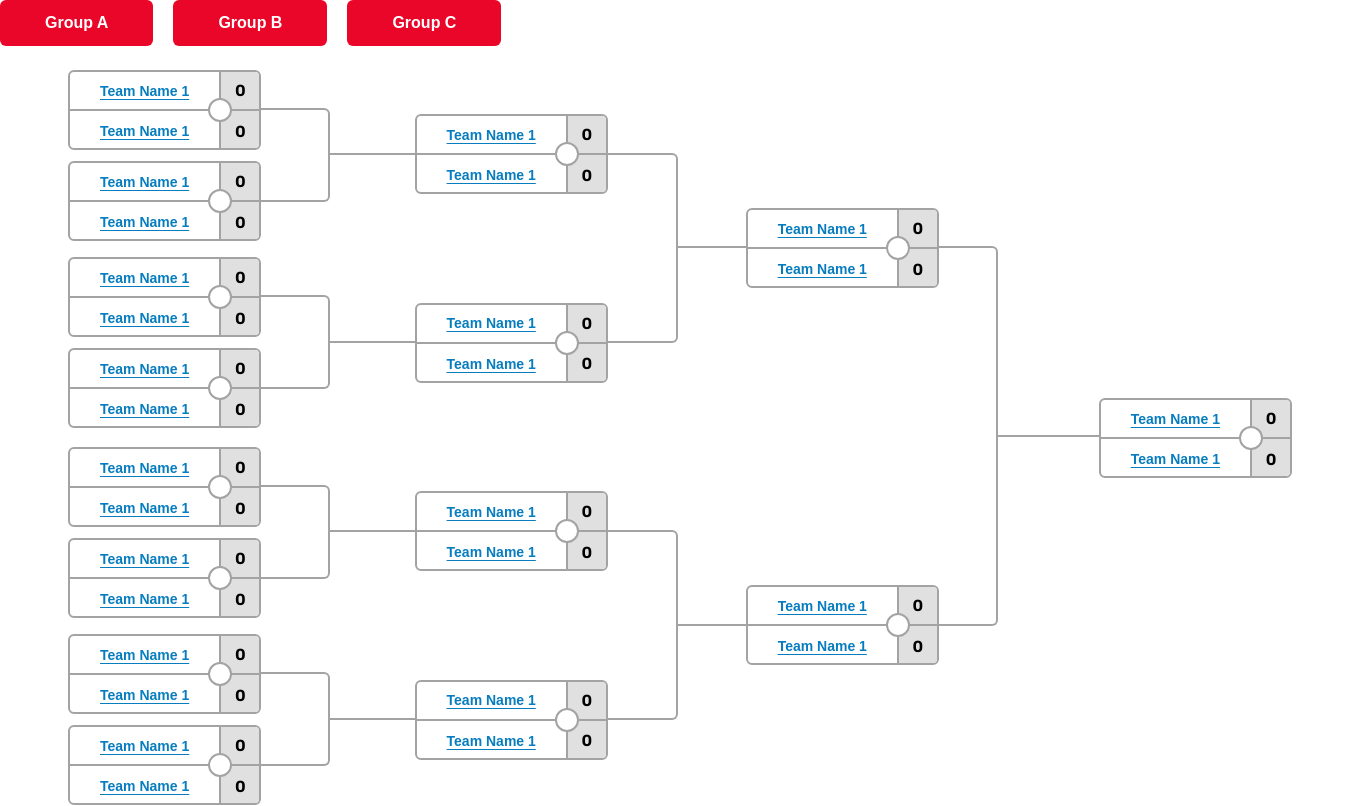
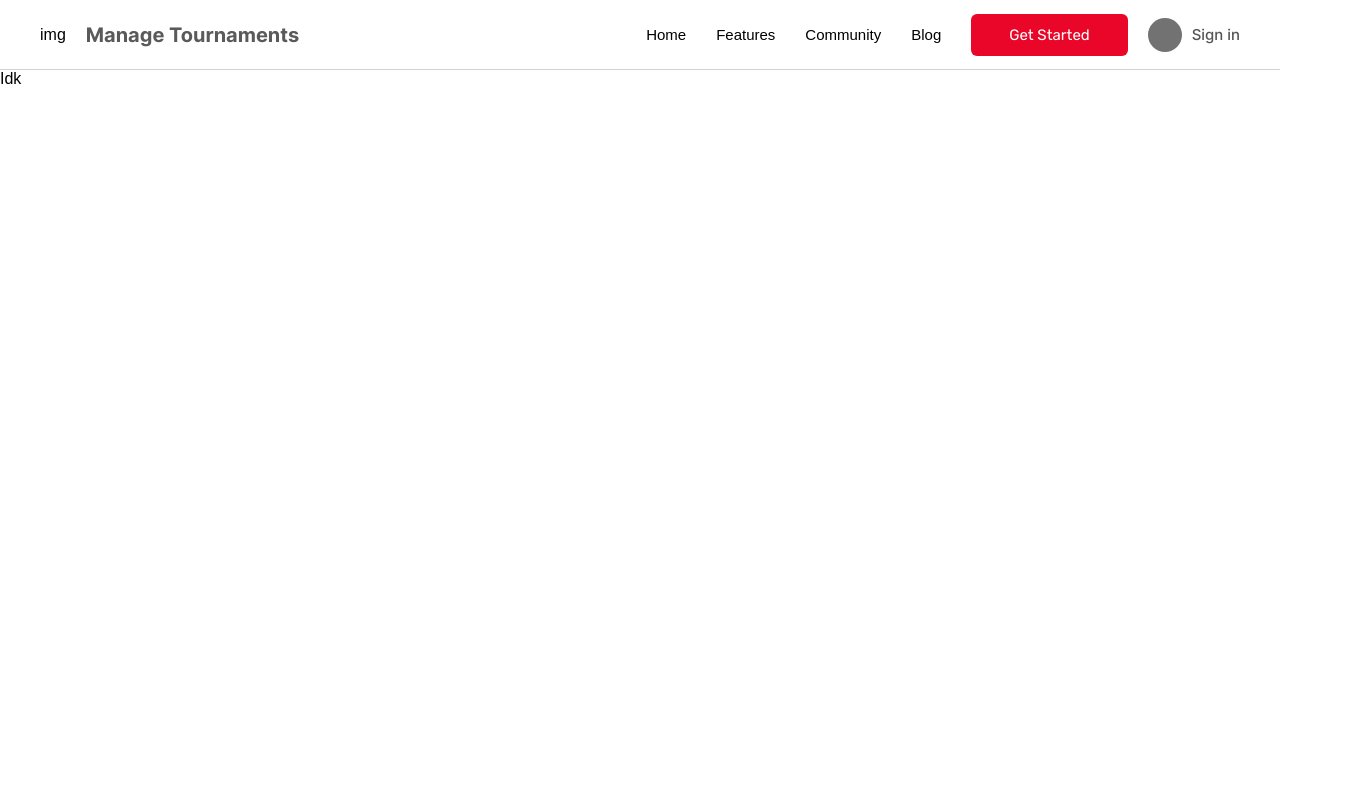
Before and after one commit to Lifo123/ManageTournaments, a React (Vite) app: page / in a window 1280 px wide. Shown: the whole page, 1360 px wide, since content can reach past the window. Built offline with nearby package versions, Linux system fonts and the light colour scheme.

Commit message:
Landing Page

```diff
--- a/index.html
+++ b/index.html
@@ -6,7 +6,7 @@
     <meta name="viewport" content="width=device-width, initial-scale=1.0">
     <link rel="stylesheet" href="./src/css/index.css">
     <link rel="stylesheet" href="./src/css/Flifo.css">
-    <title>Reac Router</title>
+    <title>Manage Tournament</title>
 </head>
 
 <body>
--- a/src/App.jsx
+++ b/src/App.jsx
@@ -2,7 +2,8 @@ import React, { lazy, useState } from "react"
 import { BrowserRouter, Route, Routes } from "react-router-dom";
 
 export const Context = React.createContext();
-import GrafficMatch from "./Components/GrafficMatch/GrafficMatch";
+import LandingPage from "./Pages/LadingPage/LandingPage";
+import PageNotFound from "./Pages/PageNoFound/PageNotFound";
 
 
 function App() {
@@ -13,8 +14,8 @@ function App() {
       <Context.Provider value={[Auth, setAuth]}>
         <BrowserRouter>
           <Routes>
-            <Route path="/" element={<GrafficMatch />} />
-            <Route path="*" element={<p>Error Page not found</p>} />
+            <Route path="/" element={<LandingPage />} />
+            <Route path="*" element={<PageNotFound />} />
           </Routes>
         </BrowserRouter>
       </Context.Provider>
--- /dev/null
+++ b/src/Components/Header/Header.css
@@ -0,0 +1,56 @@
+.header{
+    height: 70px;
+    border-bottom: solid 1px var(--br-low);
+    justify-content: space-between;
+}
+
+
+.logo-div h4{
+    font-size: 20px;
+    color: #5A5A5A;
+    font-family: Inter-Basic;
+    padding: 10px;
+}
+
+.b-getstar{
+    padding: 12px 38px;
+    font-size: 15px;
+    font-family: Rubik;
+}
+
+.h-list{
+    list-style: none;
+    gap: 10px;
+    font-size: 15px;
+    font-family: Inter-Basic;
+}
+
+.h-list li{
+    cursor: pointer;
+    padding: 14px 10px;
+}
+
+.h-list li:hover{
+    background-color: #5a5a5a10;
+    border-radius: 8px;
+    position: relative;
+    transform: scale(1.02);
+}
+
+.user-sign > span{
+    background-color: #727272;
+    height: 34px;
+    width: 34px;
+    display: flex;
+    justify-content: center;
+    align-items: center;
+    color: #FFF;
+    overflow: hidden;
+}
+
+.user-sign > p {
+    font-size: 15px;
+    font-weight: 500;
+    font-family: Inter-Basic;
+    color: #555555;
+}
--- /dev/null
+++ b/src/Components/Header/Header.jsx
@@ -0,0 +1,47 @@
+import { useContext, useEffect } from 'react'
+import './Header.css'
+import { Context } from '../../App'
+import { useNavigate } from 'react-router-dom';
+
+function Header() {
+    const [Auth, setAuth] = useContext(Context);
+    const history = useNavigate();
+
+
+    //Functions
+    const HandleChangeAuth = () => {
+        localStorage.setItem('Auth', !Auth);
+        setAuth((v) => !v);
+    }
+
+    useEffect(() => {
+        setAuth(Auth === 'true');
+    }, [])
+
+    return (
+        <header className='header f-row w-100'>
+            <div className='f-row logo-div f-align-center ml-40 g-10'>
+                <span className='pointer' onClick={() => history('/')}>img</span>
+                <h4 className='pointer' onClick={() => history('/')}>Manage Tournaments</h4>
+            </div>
+            <div className='f-row f-align-center g-20'>
+                <ul className='f-row h-list'>
+                    <li>Home</li>
+                    <li>Features</li>
+                    <li>Community</li>
+                    <li>Blog</li>
+                </ul>
+                {Auth ? null : <span className='btn-primary pointer b-getstar'>Get Started</span>}
+                <label className='f-row user-sign g-10 f-align-center mr-40'>
+                    <span className='br-50 relative d-flex pointer'>
+                        <span className='br-50'></span>
+                        <span className='quad'></span>
+                    </span>
+                    <p className='pointer' onClick={HandleChangeAuth}>{Auth ? 'Username' : 'Sign in'}</p>
+                </label>
+            </div>
+        </header>
+    )
+}
+
+export default Header
--- /dev/null
+++ b/src/Pages/LadingPage/LandingPage.jsx
@@ -0,0 +1,15 @@
+import { useContext } from 'react';
+import Header from '../../Components/Header/Header';
+import { Context } from '../../App';
+
+function LandingPage() {
+  const [Auth, setAuth] = useContext(Context)
+  return (
+    <>
+      <Header />
+      {Auth ? 'Estamos redy' : 'Idk'}
+    </>
+  )
+}
+
+export default LandingPage
--- /dev/null
+++ b/src/Pages/PageNoFound/PageNotFound.css
@@ -0,0 +1,13 @@
+.err-title{
+    color: var(--font-normal);
+    font-weight: 600;
+}
+
+.err-btn{
+    background-color: var(--bg2);
+    padding: 0.8rem 2.5rem;
+    color: #FFF;
+    font-size: 17px;
+    font-family: Rubik;
+    text-decoration: none;
+}
--- /dev/null
+++ b/src/Pages/PageNoFound/PageNotFound.jsx
@@ -0,0 +1,15 @@
+import './PageNotFound.css'
+import { Link } from 'react-router-dom'
+
+function PageNotFound() {
+    return (
+        <div className='d-flex fixed h-100 w-100 f-justify-center'>
+            <div className='f-col mt-70 f-align-center g-15'>
+                <h1 className='err-title'>Error Page not found</h1>
+                <Link className='err-btn br-max pointer' to={'/'}>Go Back</Link>
+            </div>
+        </div>
+    )
+}
+
+export default PageNotFound
--- a/src/css/Flifo.css
+++ b/src/css/Flifo.css
@@ -6,7 +6,7 @@
     --header-color: #f3f3f3;
     --bg-color: #f8f8f8;
     --bg1-color: #8ec0fa;
-    --bg2: #BC111D;
+    --bg2: #EA0629;
     --bg3: #1D9BF0;
     --bg4: #83CE47;
     --bg5: #E9BE50;
@@ -88,28 +88,30 @@
 }
 
 /*Display*/
-.flex-col {
+.f-col {
     display: flex;
     flex-direction: column;
 }
 
-.flex-row {
+.f-row {
     display: flex;
     flex-direction: row;
 }
 
-.flex-center{
+.f-center {
     justify-content: center;
     align-items: center;
 }
-.d-flex{
+
+.d-flex {
     display: flex;
 }
 
-.f-align-center{
+.f-align-center {
     align-items: center;
 }
-.f-justify-center{
+
+.f-justify-center {
     justify-content: center;
 }
 
@@ -148,7 +150,7 @@
 
 
 /*margin*/
-.mt-5p {
+.mt-5 {
     margin-top: 5px !important;
 }
 
@@ -176,21 +178,53 @@
     margin-top: 50px !important;
 }
 
+.mt-60 {
+    margin-top: 50px !important;
+}
+
 .mt-70 {
     margin-top: 70px !important;
 }
 
-.my-35{
+.my-35 {
     margin-block: 35px;
 }
-.my-25{
+
+.my-25 {
     margin-block: 25px;
 }
-.my-15{
+
+.my-15 {
     margin-block: 15px;
 }
 
-.m-auto{
+.ml-10{
+    margin-left: 10px;
+}
+.ml-20{
+    margin-left: 20px;
+}
+.ml-30{
+    margin-left: 30px;
+}
+.ml-40{
+    margin-left: 40px;
+}
+
+.mr-10{
+    margin-right: 10px;
+}
+.mr-20{
+    margin-right: 20px;
+}
+.mr-30{
+    margin-right: 30px;
+}
+.mr-40{
+    margin-right: 40px;
+}
+
+.m-auto {
     margin: auto;
 }
 
@@ -294,9 +328,22 @@
     gap: 90px;
 }
 
+/*Height*/
+.h-100 {
+    height: 100%;
+}
+
 /*Width*/
 .w-120 {
     width: 120%;
+}
+
+.w-100 {
+    width: 100%;
+}
+
+.w-95 {
+    width: 95%;
 }
 
 .w-90 {
--- a/src/css/index.css
+++ b/src/css/index.css
@@ -2,6 +2,12 @@
     font-family: Rubik;
     src: url('./Fonts/Rubik-VariableFont_wght.ttf');
 }
+
+@font-face {
+    font-family: Inter-Basic;
+    src: url('./Fonts/Inter-VariableFont_slnt\,wght.ttf');
+}
+
 
 * {
     padding: 0;
@@ -29,55 +35,16 @@ body {
     font-weight: 400;
 }
 
-h1,
-h2,
-h3,
-h4,
-h5 {
-    font-family: 'Rubik';
-    font-weight: 700;
-}
-
-html {
-    font-size: 100%;
-}
-
-/* 16px */
-
-h1 {
-    font-size: 4.210rem;
-    /* 67.36px */
-}
-
-h2 {
-    font-size: 3.158rem;
-    /* 50.56px */
-}
-
-h3 {
-    font-size: 2.369rem;
-    /* 37.92px */
-}
-
-h4 {
-    font-size: 1.777rem;
-    /* 28.48px */
-}
-
-h5 {
-    font-size: 1.333rem;
-    /* 21.28px */
-}
-
-small {
-    font-size: 0.750rem;
-    /* 12px */
-}
-
-
 #root {
     height: max-content;
     width: 100%;
     display: flex;
     flex-direction: column;
 }
+
+.btn-primary{
+    background-color: var(--primary);
+    border-radius: 6px;
+    color: #FFF;
+    height: max-content;
+}
```
Also changed, not shown: src/Pages/LadingPage/Styles/LadingPage.css (added), src/css/Fonts/Inter-VariableFont_slnt,wght.ttf (added).
